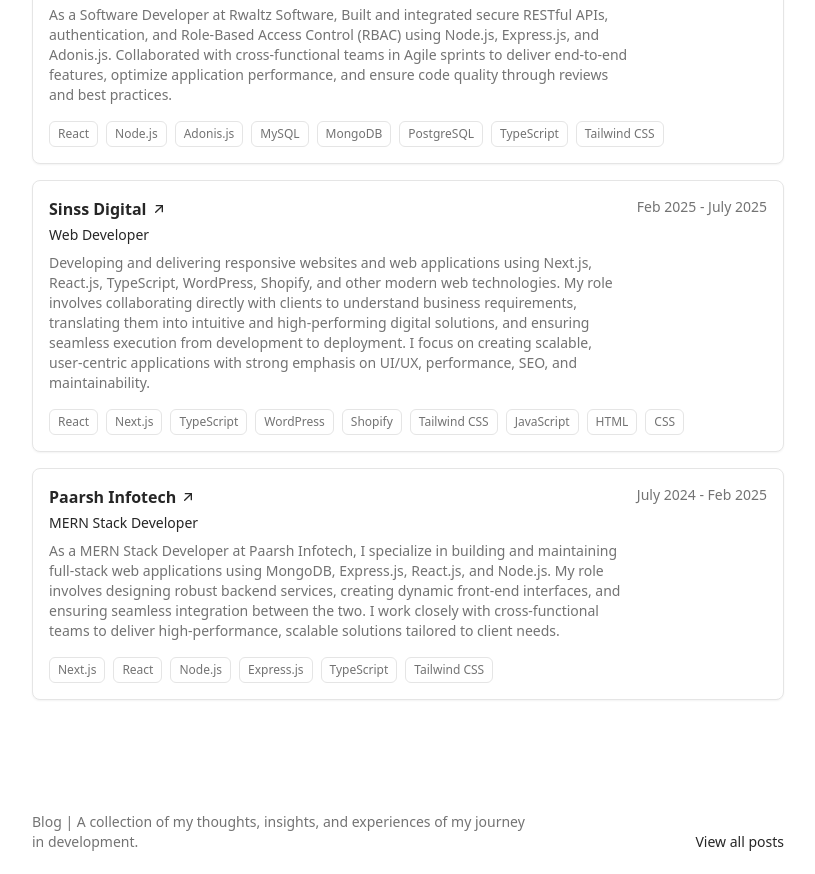
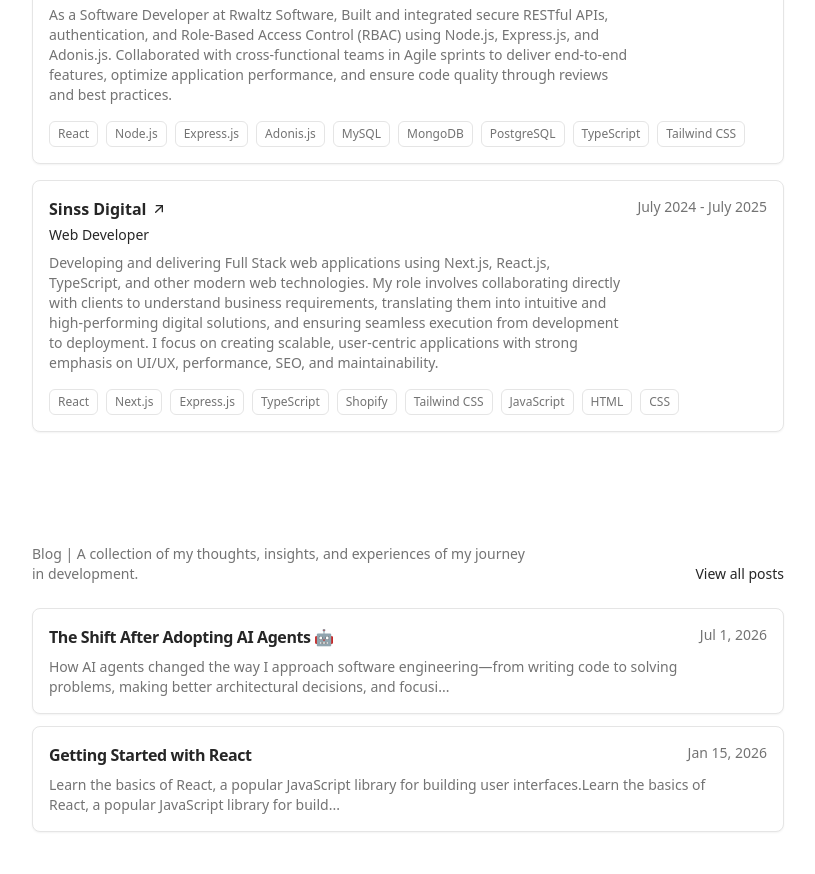
Before and after one commit to SumitSonawane2711/My-Portfolio, a Next.js app: page / in a window 1280 px wide. Shown: the part 1080-1954 px from the top of the page, without its empty margins (232-1047 px from the left). Built offline with nearby package versions, Linux system fonts and the light colour scheme.

Commit message:
update the experience

```diff
--- a/src/app/constants/professional-experience.ts
+++ b/src/app/constants/professional-experience.ts
@@ -7,7 +7,7 @@
   dateFrom: string;
   dateTo: string;
   description: string;
-}
+};
 
 export const professionalExperience: ProfessionalExperience[] = [
   {
@@ -15,29 +15,51 @@
     role: "Software Developer",
     slug: "rwaltz-software",
     url: "https://www.rwaltz.com/",
-        technologies: ["React", "Node.js", "Adonis.js", "MySQL","MongoDB","PostgreSQL", "TypeScript", "Tailwind CSS"],
+    technologies: [
+      "React",
+      "Node.js",
+      "Express.js",
+      "Adonis.js",
+      "MySQL",
+      "MongoDB",
+      "PostgreSQL",
+      "TypeScript",
+      "Tailwind CSS",
+    ],
     dateFrom: "Aug 2025",
     dateTo: "Present",
-        description: "As a Software Developer at Rwaltz Software, Built and integrated secure RESTful APIs, authentication, and Role-Based Access Control (RBAC) using Node.js, Express.js, and Adonis.js. Collaborated with cross-functional teams in Agile sprints to deliver end-to-end features, optimize application performance, and ensure code quality through reviews and best practices.",
+    description:
+      "As a Software Developer at Rwaltz Software, Built and integrated secure RESTful APIs, authentication, and Role-Based Access Control (RBAC) using Node.js, Express.js, and Adonis.js. Collaborated with cross-functional teams in Agile sprints to deliver end-to-end features, optimize application performance, and ensure code quality through reviews and best practices.",
   },
   {
     companyName: "Sinss Digital",
     role: "Web Developer",
     slug: "sinss-digital",
     url: "https://sinss.in/",
-        technologies: ["React", "Next.js", "TypeScript", "WordPress", "Shopify", "Tailwind CSS", "JavaScript", "HTML", "CSS"],
-        dateFrom: "Feb 2025",
+    technologies: [
+      "React",
+      "Next.js",
+      "Express.js",
+      "TypeScript",
+      "Shopify",
+      "Tailwind CSS",
+      "JavaScript",
+      "HTML",
+      "CSS",
+    ],
+    dateFrom: "July 2024",
     dateTo: "July 2025",
-        description: "Developing and delivering responsive websites and web applications using Next.js, React.js, TypeScript, WordPress, Shopify, and other modern web technologies. My role involves collaborating directly with clients to understand business requirements, translating them into intuitive and high-performing digital solutions, and ensuring seamless execution from development to deployment. I focus on creating scalable, user-centric applications with strong emphasis on UI/UX, performance, SEO, and maintainability.",
+    description:
+      "Developing and delivering Full Stack web applications using Next.js, React.js, TypeScript, and other modern web technologies. My role involves collaborating directly with clients to understand business requirements, translating them into intuitive and high-performing digital solutions, and ensuring seamless execution from development to deployment. I focus on creating scalable, user-centric applications with strong emphasis on UI/UX, performance, SEO, and maintainability.",
   },
-        {
-        companyName: "Paarsh Infotech",
-        role: "MERN Stack Developer",
-        slug: "paarsh-infotech",
-        url: "https://www.paarshinfotech.com/",
-        technologies: ["Next.js", "React", "Node.js","Express.js", "TypeScript", "Tailwind CSS"],
-        dateFrom: "July 2024",
-        dateTo: "Feb 2025",
-        description: "As a MERN Stack Developer at Paarsh Infotech, I specialize in building and maintaining full-stack web applications using MongoDB, Express.js, React.js, and Node.js. My role involves designing robust backend services, creating dynamic front-end interfaces, and ensuring seamless integration between the two. I work closely with cross-functional teams to deliver high-performance, scalable solutions tailored to client needs.",
-    },
-]
+  //     {
+  //     companyName: "Paarsh Infotech",
+  //     role: "MERN Stack Developer",
+  //     slug: "paarsh-infotech",
+  //     url: "https://www.paarshinfotech.com/",
+  //     technologies: ["Next.js", "React", "Node.js","Express.js", "TypeScript", "Tailwind CSS"],
+  //     dateFrom: "July 2024",
+  //     dateTo: "Feb 2025",
+  //     description: "As a MERN Stack Developer at Paarsh Infotech, I specialize in building and maintaining full-stack web applications using MongoDB, Express.js, React.js, and Node.js. My role involves designing robust backend services, creating dynamic front-end interfaces, and ensuring seamless integration between the two. I work closely with cross-functional teams to deliver high-performance, scalable solutions tailored to client needs.",
+  // },
+];
```
Lines whose indentation alone changed are shown as unchanged.
